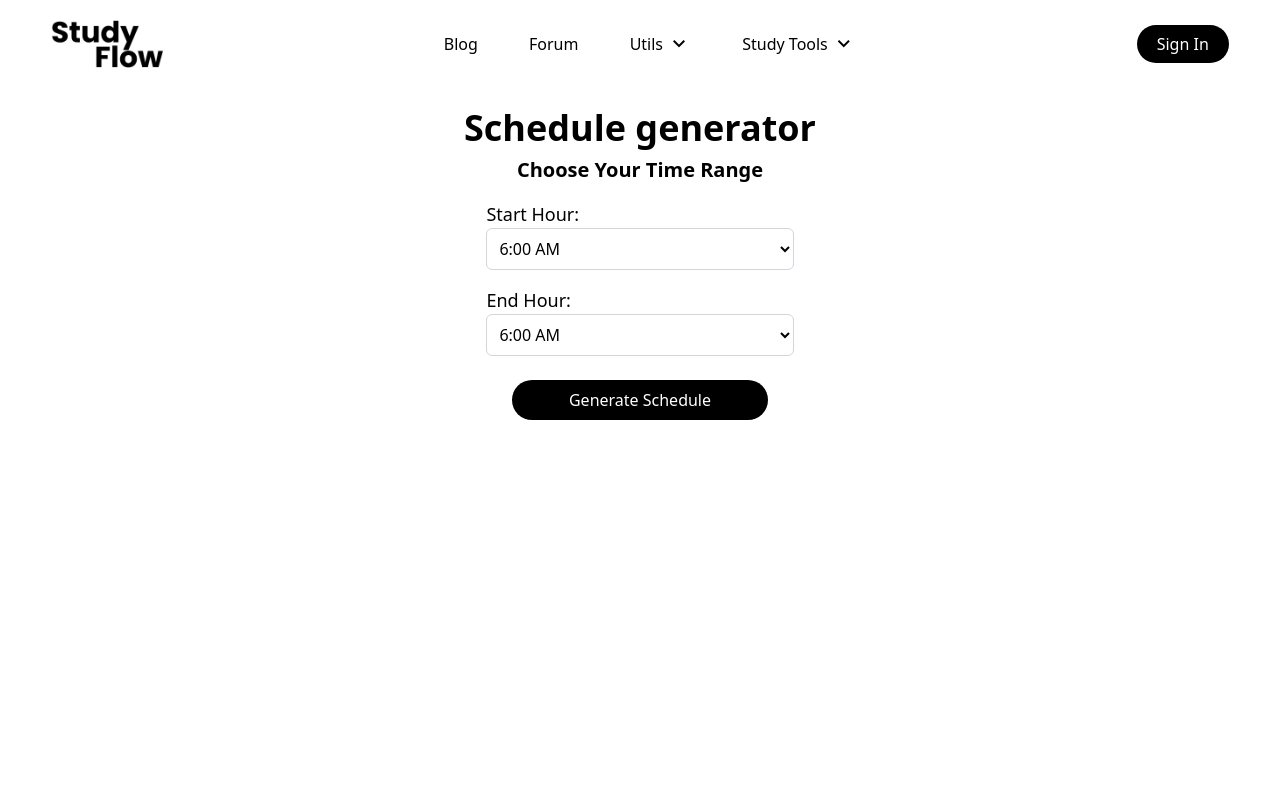
After one commit to MateusVega/StudyingFlow, a Flask app: page /schedule in a window 1280 px wide. The commit adds this page. Run offline with Flask 3, Linux system fonts and the light colour scheme; some libraries are stand-ins or nearby versions.

Commit message:
add `routine schedule`

```diff
--- a/StudyApp/__init__.py
+++ b/StudyApp/__init__.py
@@ -5,9 +5,7 @@ from flask_bcrypt import Bcrypt
 from flask_login import LoginManager
 from flask_migrate import Migrate
 from flask_wtf.csrf import CSRFProtect
-
 from StudyApp.config import Config
-
 
 db = SQLAlchemy()
 bcrypt = Bcrypt()
--- a/StudyApp/static/css/output.css
+++ b/StudyApp/static/css/output.css
@@ -25,6 +25,7 @@
     --color-gray-400: oklch(0.707 0.022 261.325);
     --color-gray-500: oklch(0.551 0.027 264.364);
     --color-gray-700: oklch(0.373 0.034 259.733);
+    --color-gray-800: oklch(0.278 0.033 256.848);
     --color-black: #000;
     --color-white: #fff;
     --spacing: 0.25rem;
@@ -345,9 +352,15 @@
   .mb-3 {
     margin-bottom: calc(var(--spacing) * 3);
   }
+  .mb-4 {
+    margin-bottom: calc(var(--spacing) * 4);
+  }
   .mb-5 {
     margin-bottom: calc(var(--spacing) * 5);
   }
+  .mb-6 {
+    margin-bottom: calc(var(--spacing) * 6);
+  }
   .mb-8 {
     margin-bottom: calc(var(--spacing) * 8);
   }
@@ -1083,6 +1136,16 @@
       width: calc(1/2 * 100%);
     }
   }
+  .md\:w-2\/3 {
+    @media (width >= 48rem) {
+      width: calc(2/3 * 100%);
+    }
+  }
+  .md\:w-\[30\%\] {
+    @media (width >= 48rem) {
+      width: 30%;
+    }
+  }
   .md\:w-\[30vh\] {
     @media (width >= 48rem) {
       width: 30vh;
@@ -1101,6 +1164,11 @@
   .md\:w-\[60\%\] {
     @media (width >= 48rem) {
       width: 60%;
+    }
+  }
+  .md\:w-\[80\%\] {
+    @media (width >= 48rem) {
+      width: 80%;
     }
   }
   .md\:w-\[80vw\] {
--- a/StudyApp/templates/layout.html
+++ b/StudyApp/templates/layout.html
@@ -51,7 +51,7 @@
                         <ul class="dropdown-menu absolute left-0 mt-2 w-48 bg-white border border-gray-300 rounded-lg shadow-lg hidden z-10">
                             <li class="px-4 py-2 transition duration-150 ease-in-out cursor-pointer hover:scale-105"><a class="inline-block w-full" href="{{ url_for('tools.pomodoro') }}">Pomodoro</a></li>
                             <li class="px-4 py-2 transition duration-150 ease-in-out cursor-pointer hover:scale-105"><a class="inline-block w-full" href="{{ url_for('tools.studyingcicle') }}">Studying Cicle</a></li>
-                            <li class="px-4 py-2 transition duration-150 ease-in-out cursor-pointer hover:scale-105"><a class="inline-block w-full" href="{{ url_for('tools.routine') }}">Routine</a></li>
+                            <li class="px-4 py-2 transition duration-150 ease-in-out cursor-pointer hover:scale-105"><a class="inline-block w-full" href="{{ url_for('tools.schedule') }}">Schedule</a></li>
                             <li class="px-4 py-2 transition duration-150 ease-in-out cursor-pointer hover:scale-105"><a class="inline-block w-full" href="{{ url_for('tools.kanban_home') }}">Kanban</a></li>
                         </ul>
                     </div>
--- a/StudyApp/templates/tools/routine.html
+++ /dev/null
@@ -1,4 +0,0 @@
-{% extends "layout.html" %}
-{% block content%}
-    <h1>Routine</h1>
-{% endblock content %}
--- /dev/null
+++ b/StudyApp/templates/tools/schedule.html
@@ -0,0 +1,162 @@
+{% extends "layout.html" %}
+{% block content%}
+    <section class="w-full h-full flex flex-col items-center">
+        <h1 class="font-bold md:text-4xl text-3xl my-2">Schedule generator</h1>
+        <div class="time-selection flex flex-col items-center md:w-[30%] mx-auto" id="time-selection">
+            <h3 class="text-xl font-semibold text-center mb-4">Choose Your Time Range</h3>
+
+            <div class="form-group mb-4 md:w-[80%] w-full">
+                <label for="start-hour" class="block text-lg">Start Hour:</label>
+                <select id="start-hour" class="w-full p-2 border border-gray-300 rounded-md">
+                    <option value="6">6:00 AM</option>
+                    <option value="7">7:00 AM</option>
+                    <option value="8">8:00 AM</option>
+                    <option value="9">9:00 AM</option>
+                    <option value="10">10:00 AM</option>
+                    <option value="11">11:00 AM</option>
+                    <option value="12">12:00 PM</option>
+                    <option value="13">1:00 PM</option>
+                    <option value="14">2:00 PM</option>
+                    <option value="15">3:00 PM</option>
+                    <option value="16">4:00 PM</option>
+                    <option value="17">5:00 PM</option>
+                    <option value="18">6:00 PM</option>
+                    <option value="19">7:00 PM</option>
+                    <option value="20">8:00 PM</option>
+                </select>
+            </div>
+
+            <div class="form-group mb-6 md:w-[80%] w-full">
+                <label for="end-hour" class="block text-lg">End Hour:</label>
+                <select id="end-hour" class="w-full p-2 border border-gray-300 rounded-md">
+                    <option value="6">6:00 AM</option>
+                    <option value="7">7:00 AM</option>
+                    <option value="8">8:00 AM</option>
+                    <option value="9">9:00 AM</option>
+                    <option value="10">10:00 AM</option>
+                    <option value="11">11:00 AM</option>
+                    <option value="12">12:00 PM</option>
+                    <option value="13">1:00 PM</option>
+                    <option value="14">2:00 PM</option>
+                    <option value="15">3:00 PM</option>
+                    <option value="16">4:00 PM</option>
+                    <option value="17">5:00 PM</option>
+                    <option value="18">6:00 PM</option>
+                    <option value="19">7:00 PM</option>
+                    <option value="20">8:00 PM</option>
+                </select>
+            </div>
+
+            <button class="bg-black text-white px-5 py-2 md:w-2/3 w-full mx-auto rounded-full hover:bg-white hover:text-black hover:border hover:border-gray-300 hover:scale-[103%] transition duration-300 ease-in-out" onclick="generateSchedule()">Generate Schedule</button>
+        </div>
+
+        <div class="schedule-table hidden mt-8 overflow-x-auto md:w-[80%] w-full mx-auto">
+            <table class="min-w-full table-fixed border-collapse">
+                <thead>
+                    <tr>
+                        <th class="border px-4 py-2 bg-black text-white w-1/15">Time</th>
+                        <th class="border px-4 py-2 bg-black text-white w-2/15">Monday</th>
+                        <th class="border px-4 py-2 bg-black text-white w-2/15">Tuesday</th>
+                        <th class="border px-4 py-2 bg-black text-white w-2/15">Wednesday</th>
+                        <th class="border px-4 py-2 bg-black text-white w-2/15">Thursday</th>
+                        <th class="border px-4 py-2 bg-black text-white w-2/15">Friday</th>
+                        <th class="border px-4 py-2 bg-black text-white w-2/15">Saturday</th>
+                        <th class="border px-4 py-2 bg-black text-white w-2/15">Sunday</th>
+                    </tr>
+                </thead>
+                <tbody id="schedule-body">
+                    <!-- Dynamic rows will be inserted here -->
+                </tbody>
+            </table>
+        </div>
+
+        <button class="download_pdf bg-black text-white px-5 py-2 my-4 rounded-full hover:bg-white hover:text-black hover:border hover:border-gray-300 hover:scale-[103%] transition duration-300 ease-in-out hidden" onclick="saveSchedule()">Save Schedule as PDF</button>
+    </section>
+
+    <script src="https://cdnjs.cloudflare.com/ajax/libs/jspdf/2.5.1/jspdf.umd.min.js"></script>
+    <script src="https://cdnjs.cloudflare.com/ajax/libs/jspdf-autotable/3.5.21/jspdf.plugin.autotable.min.js"></script>
+    <script>
+        function generateSchedule() {
+            const startHour = parseInt(document.getElementById('start-hour').value);
+            const endHour = parseInt(document.getElementById('end-hour').value);
+
+            if (startHour >= endHour) {
+                alert("End hour must be greater than start hour.");
+                return;
+            }
+
+            // Hide time selection and show schedule table
+            document.getElementById('time-selection').classList.add("hidden")
+            document.querySelector('.schedule-table').classList.remove("hidden")
+            document.querySelector('.download_pdf').classList.remove("hidden")
+
+            const scheduleBody = document.getElementById('schedule-body');
+            scheduleBody.innerHTML = ''; // Clear previous schedule
+
+            const days = ['Monday', 'Tuesday', 'Wednesday', 'Thursday', 'Friday', 'Saturday', 'Sunday'];
+
+            // Create time slots and input fields for each day
+            for (let hour = startHour; hour < endHour; hour++) {
+                const row = document.createElement('tr');
+
+                const timeSlotCell = document.createElement('td');
+                timeSlotCell.classList.add('border', 'px-4', 'py-2', 'text-center');
+                timeSlotCell.innerText = formatTime(hour);
+                row.appendChild(timeSlotCell);
+
+                days.forEach(day => {
+                    const inputCell = document.createElement('td');
+                    inputCell.classList.add('border', 'px-4', 'py-2');
+
+                    inputCell.innerHTML = `
+                        <textarea class="w-full p-2 border-0 rounded-md mb-2 resize-y" rows="3" id="${day.toLowerCase()}-${hour}" placeholder="Task Name"></textarea>
+                    `;
+                    row.appendChild(inputCell);
+                });
+
+                scheduleBody.appendChild(row);
+            }
+        }
+
+        function formatTime(hour) {
+            const amPm = hour >= 12 ? 'PM' : 'AM';
+            const formattedHour = hour % 12 === 0 ? 12 : hour % 12;
+            return `${formattedHour}:00 ${amPm}`;
+        }
+
+        function saveSchedule() {
+            const { jsPDF } = window.jspdf;
+            const doc = new jsPDF();
+
+            const startHour = parseInt(document.getElementById('start-hour').value);
+            const endHour = parseInt(document.getElementById('end-hour').value);
+
+            const scheduleData = [];
+            const days = ['Monday', 'Tuesday', 'Wednesday', 'Thursday', 'Friday', 'Saturday', 'Sunday'];
+            const headers = ['Time', ...days];
+
+            // Loop through each hour and day to create rows for the table
+            for (let hour = startHour; hour < endHour; hour++) {
+                const row = [formatTime(hour)];
+                days.forEach(day => {
+                    const task = document.getElementById(`${day.toLowerCase()}-${hour}`).value || 'No task';
+                    row.push(task);
+                });
+                scheduleData.push(row);
+            }
+
+            // Use jsPDF AutoTable plugin to add a table to the PDF
+            doc.autoTable({
+                head: [headers],
+                body: scheduleData,
+                theme: 'grid',
+                styles: { fontSize: 10, cellPadding: 2 },
+                headStyles: { fillColor: [0, 0, 0] },
+                margin: { top: 20 }
+            });
+
+            // Save the PDF
+            doc.save('schedule.pdf');
+        }
+    </script>
+{% endblock content %}
--- a/StudyApp/tools/routes.py
+++ b/StudyApp/tools/routes.py
@@ -113,6 +113,6 @@ def studyingcicle():
     return render_template("tools/studyingcicle.html", title="Studying Cicle")
 
 
-@tools.route("/routine", methods=["GET", "POST"])
-def routine():
-    return render_template("tools/routine.html", title="Routine")
+@tools.route("/schedule", methods=["GET", "POST"])
+def schedule():
+    return render_template("tools/schedule.html", title="Schedule")
```
Also changed, not shown: other parts of StudyApp/static/css/output.css (+46 -0 lines), StudyApp/templates/tools/kanban_board.html (+18 -2 lines), StudyApp/templates/tools/kanban_home.html (+19 -5 lines), StudyApp/templates/tools/pomodoro.html (+17 -6 lines).
